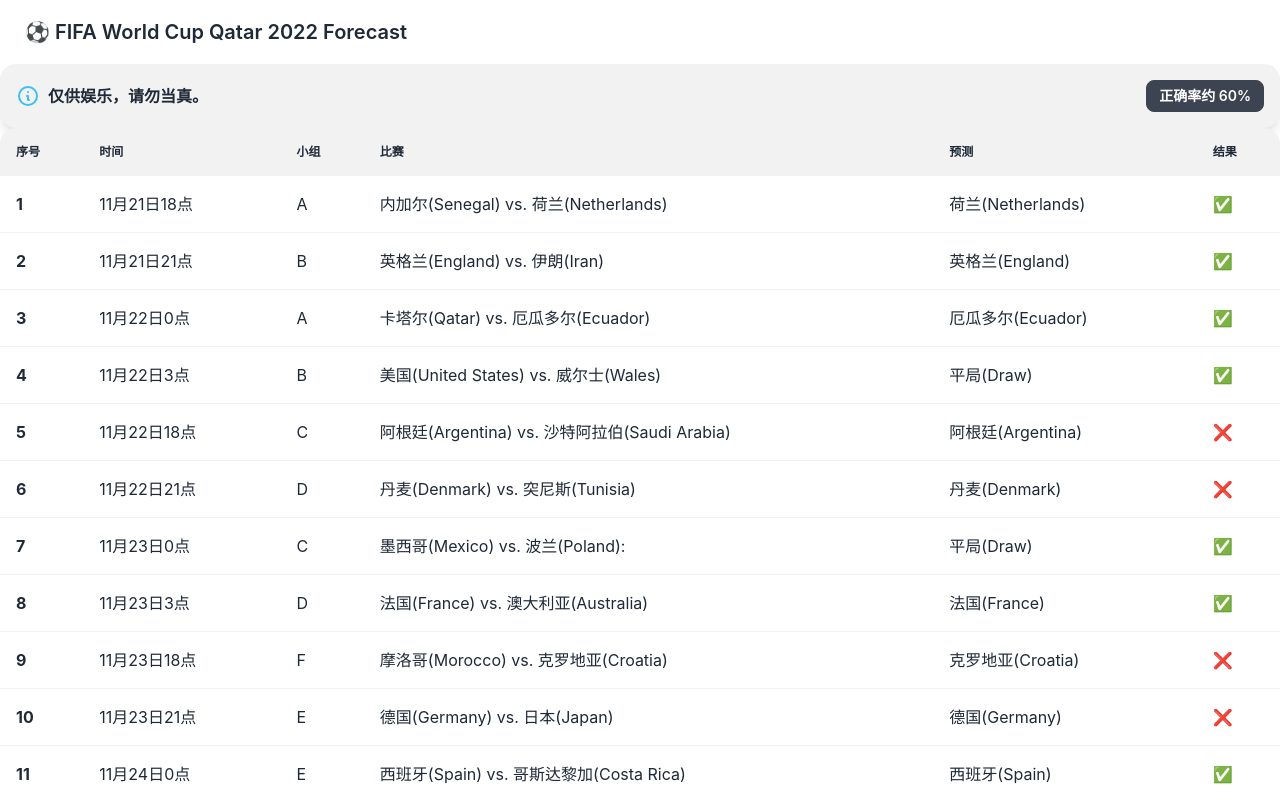
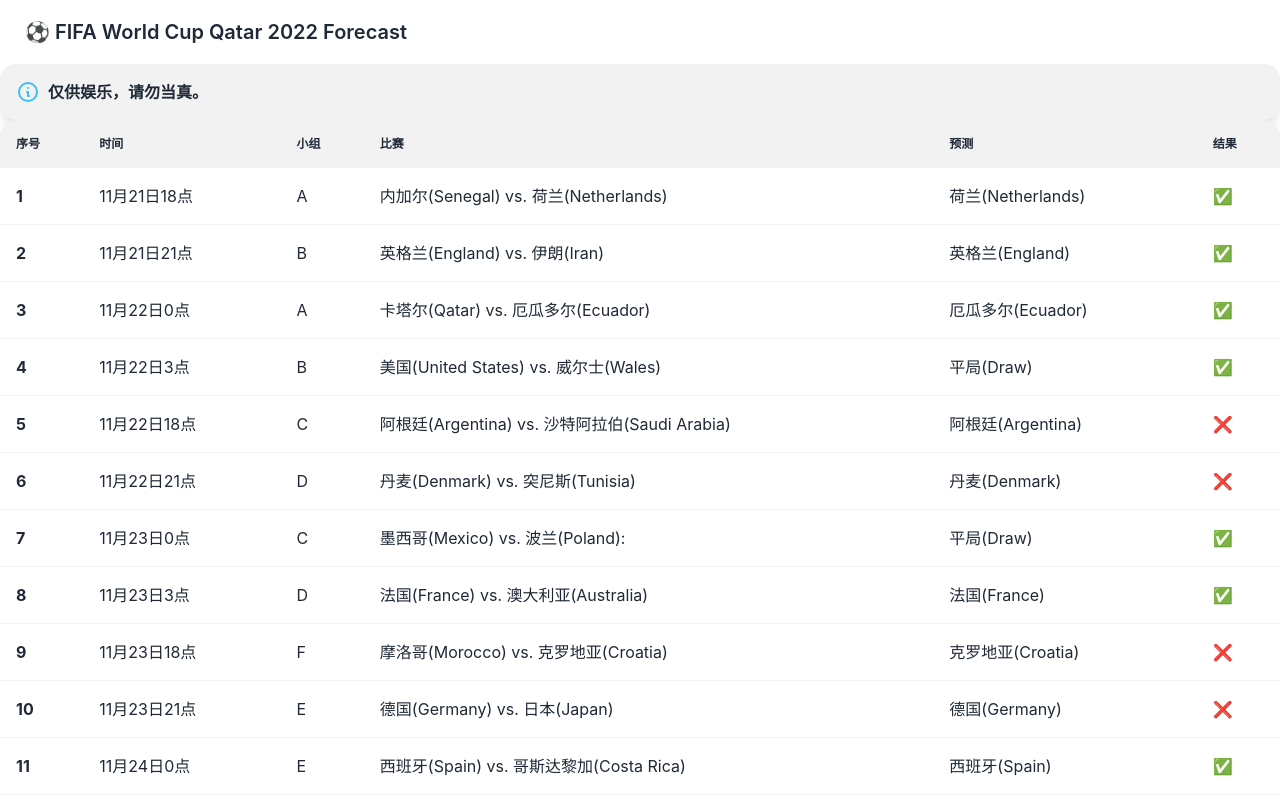
Before and after one commit to zcyc/FIFA-World-Cup-Qatar-2022-Forecast, a React (Vite) app: page / in a window 1280 px wide. Shown: the top 800 px of the page. Built offline with nearby package versions, Linux system fonts and the light colour scheme.

Commit message:
更新 App.jsx

```diff
--- a/src/App.jsx
+++ b/src/App.jsx
@@ -26,9 +26,6 @@
           <div>
             <h3 className="font-bold">仅供娱乐，请勿当真。</h3>
           </div>
-        </div>
-        <div className="flex-none">
-          <button className="btn btn-sm">正确率约 60%</button>
         </div>
       </div>
       <div className="overflow-x-auto">
```
